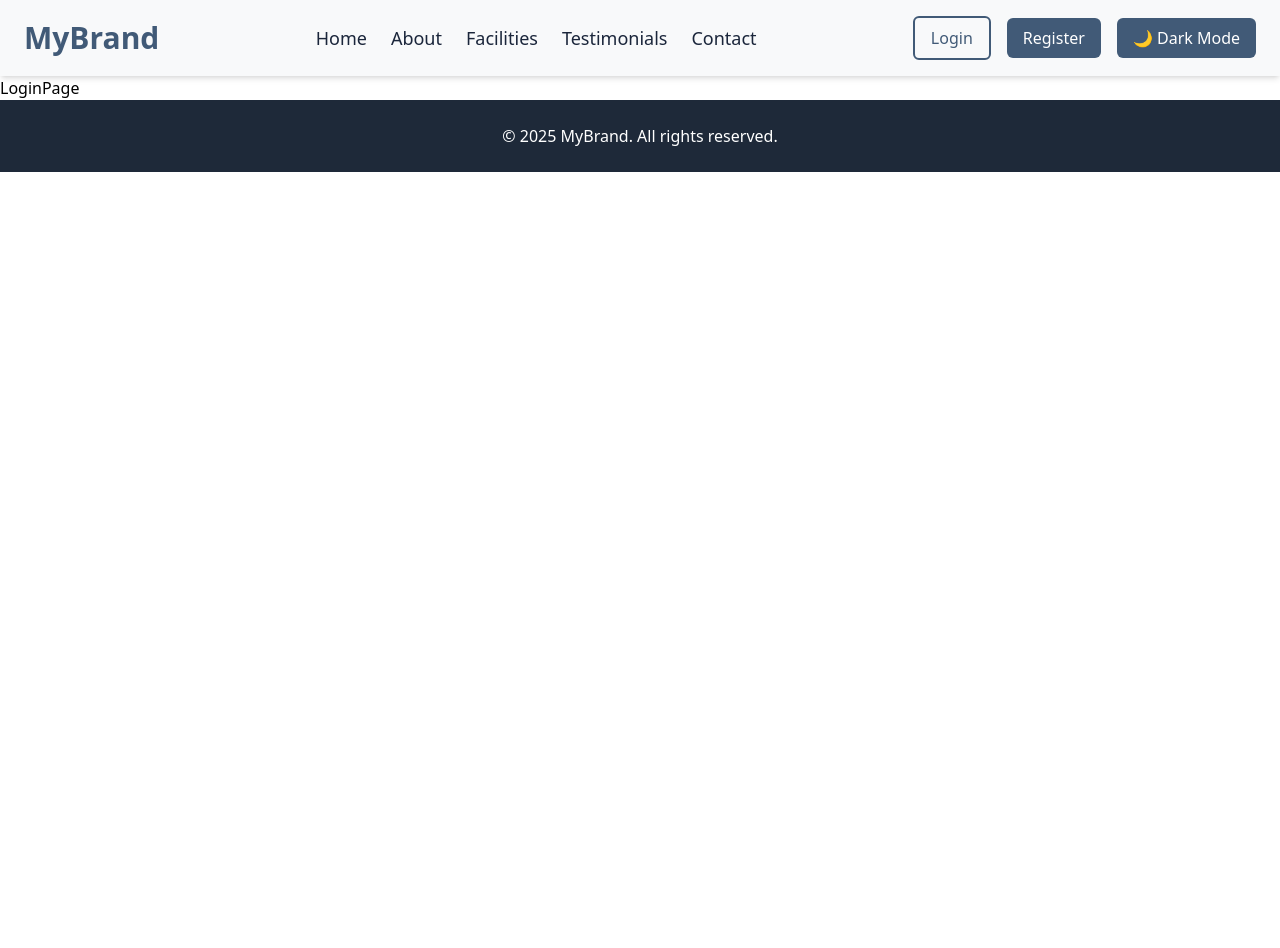
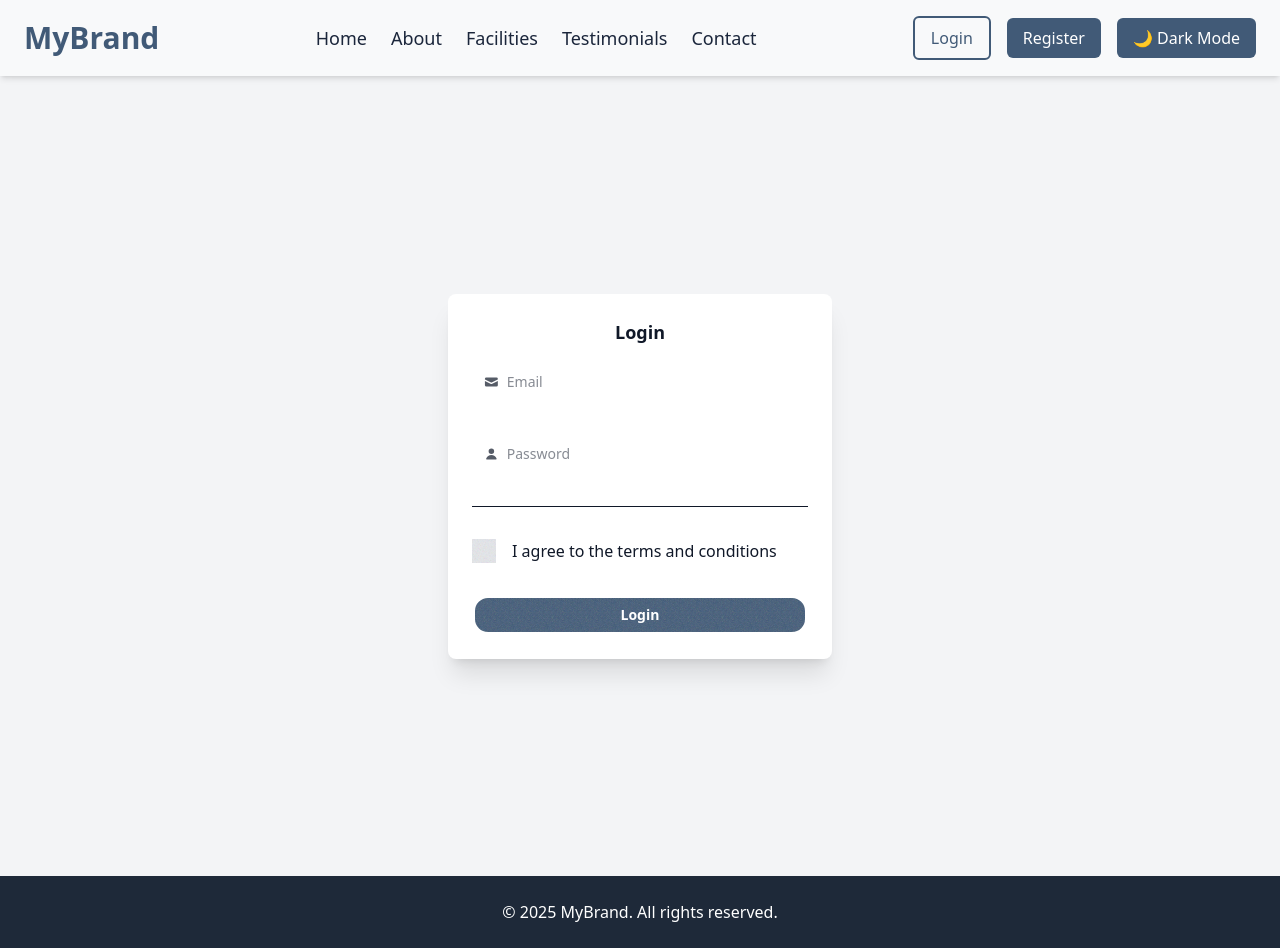
Before and after one commit to krunal1999/stock-control-ts, a React (Vite) app in the folder Frontend/: page /login in a window 1280 px wide. Before the commit the page ends 800 px from the top, so only its background shows below. Built offline with nearby package versions, Linux system fonts and the light colour scheme.

Commit message:
Added loginPage

```diff
--- a/Frontend/package.json
+++ b/Frontend/package.json
@@ -27,7 +27,7 @@
     "@types/react-scroll": "^1.8.10",
     "@vitejs/plugin-react": "^4.3.4",
     "autoprefixer": "^10.4.20",
-    "daisyui": "^4.12.23",
+    "daisyui": "^5.0.0-beta.8",
     "eslint": "^9.19.0",
     "eslint-plugin-react-hooks": "^5.0.0",
     "eslint-plugin-react-refresh": "^0.4.18",
--- a/Frontend/src/index.css
+++ b/Frontend/src/index.css
@@ -1,4 +1,7 @@
 @import "tailwindcss";
+@plugin "daisyui" {
+  themes: cupcake, dark;
+}
 
 @custom-variant dark (&:where([data-theme=dark], [data-theme=dark] *));
 
--- a/Frontend/src/layouts/Navbar.tsx
+++ b/Frontend/src/layouts/Navbar.tsx
@@ -40,7 +40,7 @@ const Navbar: React.FC = () => {
         <div className="hidden md:flex items-center space-x-4">
           <RouterLink
             to="/login"
-            className="px-4 py-2 border-2 border-primary text-primary rounded-md hover:bg-primary hover:text-white transition-all duration-300"
+            className="px-4 py-2 border-2 border-primary text-primary rounded-md hover:bg-primary hover:text-white transition-all duration-300 dark:text-white"
           >
             Login
           </RouterLink>
--- a/Frontend/src/layouts/ThemeToggle.tsx
+++ b/Frontend/src/layouts/ThemeToggle.tsx
@@ -1,7 +1,9 @@
 import React, { useState, useEffect } from "react";
 
 const ThemeToggle = () => {
-  const [theme, setTheme] = useState(localStorage.getItem("theme") || "light");
+  const [theme, setTheme] = useState(
+    localStorage.getItem("theme") || "cupcake"
+  );
 
   useEffect(() => {
     if (theme === "dark") {
@@ -14,7 +16,7 @@ const ThemeToggle = () => {
 
   return (
     <button
-      onClick={() => setTheme(theme === "dark" ? "light" : "dark")}
+      onClick={() => setTheme(theme === "dark" ? "cupcake" : "dark")}
       className="px-4 py-2 bg-primary text-white rounded-md hover:bg-primary-dark transition-all"
     >
       {theme === "dark" ? "☀ Light Mode" : "🌙 Dark Mode"}
--- a/Frontend/src/pages/authenticationPages/LoginPage.tsx
+++ b/Frontend/src/pages/authenticationPages/LoginPage.tsx
@@ -1,4 +1,92 @@
-const LoginPage: React.FC = () => {
-  return <div>LoginPage</div>;
+import { useState } from "react";
+
+const LoginPage = () => {
+  const [formData, setFormData] = useState({
+    email: "",
+    password: "",
+    agree: false,
+  });
+
+  const handleChange = (e: React.ChangeEvent<HTMLInputElement>) => {
+    const { name, value, type, checked } = e.target;
+    setFormData({
+      ...formData,
+      [name]: type === "checkbox" ? checked : value,
+    });
+  };
+
+  const handleSubmit = (e: React.FormEvent) => {
+    e.preventDefault();
+    console.log(formData);
+  };
+
+  return (
+    <div className="flex items-center justify-center min-h-screen bg-gray-100 dark:bg-gray-900 text-gray-900 dark:text-white">
+      <div className="w-96 shadow-xl p-6 rounded-lg bg-white dark:bg-gray-800">
+        <h2 className="text-center text-lg font-semibold">Login</h2>
+
+        <form onSubmit={handleSubmit} className="space-y-8 mt-4">
+          <label className="input input-bordered flex items-center gap-2">
+            <svg
+              xmlns="http://www.w3.org/2000/svg"
+              viewBox="0 0 16 16"
+              fill="currentColor"
+              className="h-4 w-4 opacity-70"
+            >
+              <path d="M2.5 3A1.5 1.5 0 0 0 1 4.5v.793c.026.009.051.02.076.032L7.674 8.51c.206.1.446.1.652 0l6.598-3.185A.755.755 0 0 1 15 5.293V4.5A1.5 1.5 0 0 0 13.5 3h-11Z" />
+              <path d="M15 6.954 8.978 9.86a2.25 2.25 0 0 1-1.956 0L1 6.954V11.5A1.5 1.5 0 0 0 2.5 13h11a1.5 1.5 0 0 0 1.5-1.5V6.954Z" />
+            </svg>
+            <input
+              type="email"
+              name="email"
+              className="grow bg-transparent text-gray-900 dark:text-white"
+              placeholder="Email"
+              value={formData.email}
+              onChange={handleChange}
+              required
+            />
+          </label>
+          <label className="input input-bordered flex items-center gap-2">
+            <svg
+              xmlns="http://www.w3.org/2000/svg"
+              viewBox="0 0 16 16"
+              fill="currentColor"
+              className="h-4 w-4 opacity-70"
+            >
+              <path d="M8 8a3 3 0 1 0 0-6 3 3 0 0 0 0 6ZM12.735 14c.618 0 1.093-.561.872-1.139a6.002 6.002 0 0 0-11.215 0c-.22.578.254 1.139.872 1.139h9.47Z" />
+            </svg>
+            <input
+              type="password"
+              name="password"
+              className="grow bg-transparent text-gray-900 dark:text-white"
+              placeholder="Password"
+              value={formData.password}
+              onChange={handleChange}
+              required
+            />
+          </label>
+          <hr />
+          <div className="flex items-center gap-4">
+            <input
+              type="checkbox"
+              id="agree"
+              name="agree"
+              className="checkbox bg-gray-200"
+              checked={formData.agree}
+              onChange={handleChange}
+            />
+            <label htmlFor="agree">I agree to the terms and conditions</label>
+          </div>
+          <button
+            type="submit"
+            className="btn btn-primary w-full text-white rounded-2xl"
+          >
+            Login
+          </button>
+        </form>
+      </div>
+    </div>
+  );
 };
+
 export default LoginPage;
```
Also changed, not shown: 1 other file (tests, documents, lock files or other folders).
